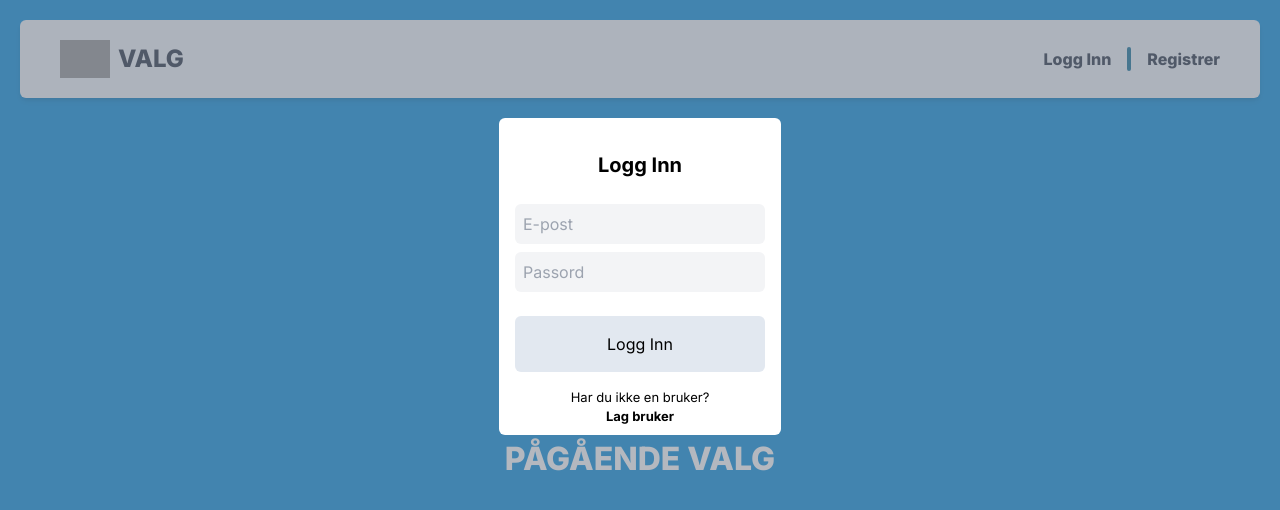
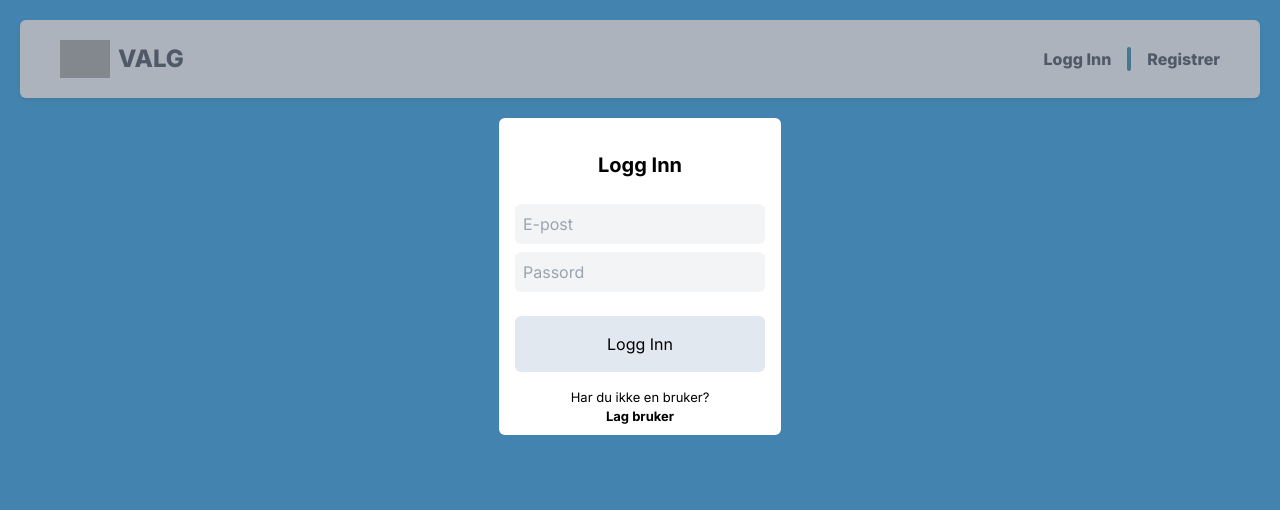
Before and after one commit to Elvinos33/Valgsystem, a Next.js app in the folder Frontend/valgsystem/: page / in a window 1280 px wide. Both pictures are taken after a click on the button "Logg Inn". Shown: the top 510 px of the page. Built offline with nearby package versions, Linux system fonts and the light colour scheme; no server answers; grey boxes are pictures that could not be loaded.

Commit message:
Fixed bug where login and register forms would push "Pågående valg" down

```diff
--- a/Frontend/valgsystem/src/app/page.js
+++ b/Frontend/valgsystem/src/app/page.js
@@ -60,7 +60,7 @@ export default function Home() {
                 <CreateAccount setShowCreateAccount={setShowCreateAccount} setShowLogin={setShowLogin}/>
             </>
         }
-      <div className="h-max w-screen">
+      <div className="h-max w-screen z-0">
             <div className="flex">
                 <p className="text-white font-extrabold text-[2rem] w-full text-center">PÅGÅENDE VALG</p>
             </div>
--- a/Frontend/valgsystem/src/components/CreateAccount.jsx
+++ b/Frontend/valgsystem/src/components/CreateAccount.jsx
@@ -29,8 +29,8 @@ export default function CreateAccount({setShowCreateAccount, setShowLogin}) {
     }
 
     return (
-        <div className="flex items-center justify-center">
-            <div className=" bg-white rounded-md z-10">
+        <div className="flex items-start justify-center">
+            <div className="absolute bg-white rounded-md z-10">
                 <form onSubmit={handleSubmit(onSubmit)} className={"flex flex-col gap-2 p-4"}>
                     <p className="text-center font-bold my-4 text-[20px]">Lag en bruker</p>
                     <input type="email" placeholder={"E-post"} {...register("email", {required: true})} className="rounded-md h-10 p-2 bg-gray-100"/>
--- a/Frontend/valgsystem/src/components/Login.jsx
+++ b/Frontend/valgsystem/src/components/Login.jsx
@@ -46,8 +46,8 @@ export default function Login({setShowLogin, setShowCreateAccount, setLoggedIn,
 
 
     return (
-        <div className="flex items-center justify-center">
-            <div className=" bg-white rounded-md z-10">
+        <div className="flex items-start justify-center">
+            <div className="absolute bg-white rounded-md z-50">
                 <form onSubmit={handleSubmit(onSubmit)} className={"flex flex-col gap-2 p-4"}>
                     <p className="text-center font-bold my-4 text-[20px]">Logg Inn</p>
                     <input type="email" placeholder={"E-post"} {...register("email", {required: true})} className="rounded-md h-10 p-2 bg-gray-100"/>
```
Also changed, not shown: 1 other file (tests, documents, lock files or other folders).
